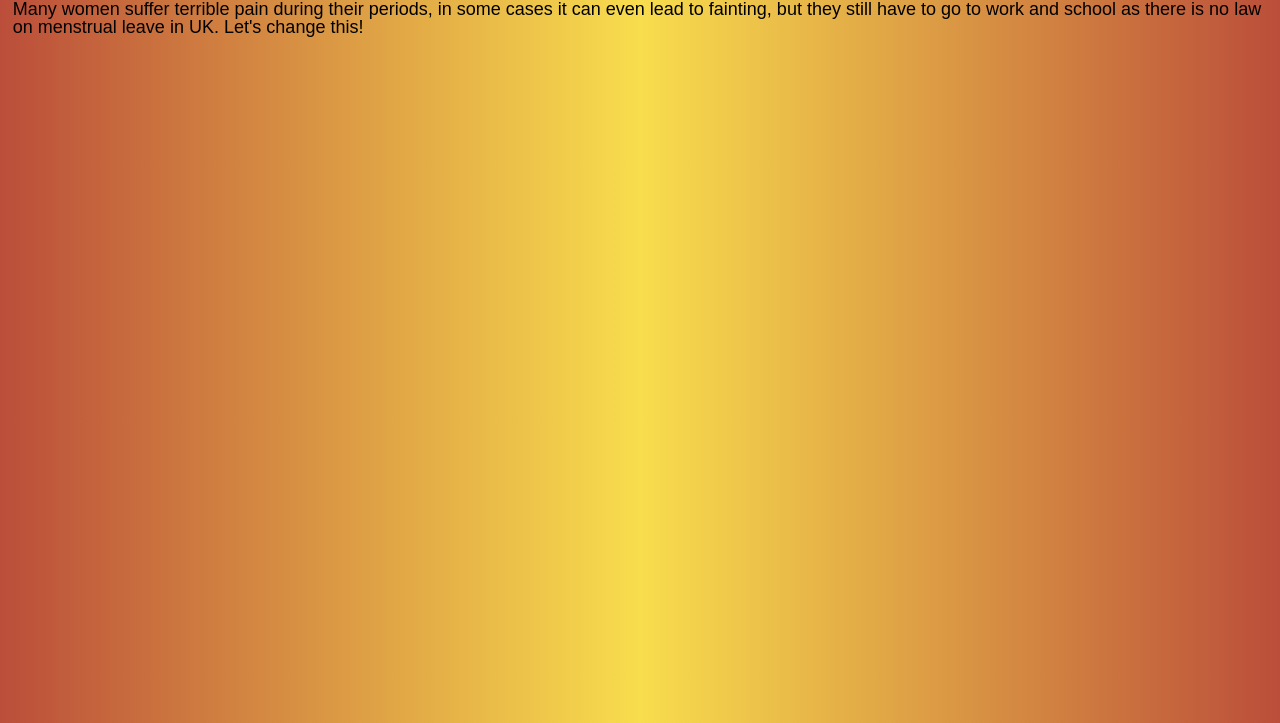
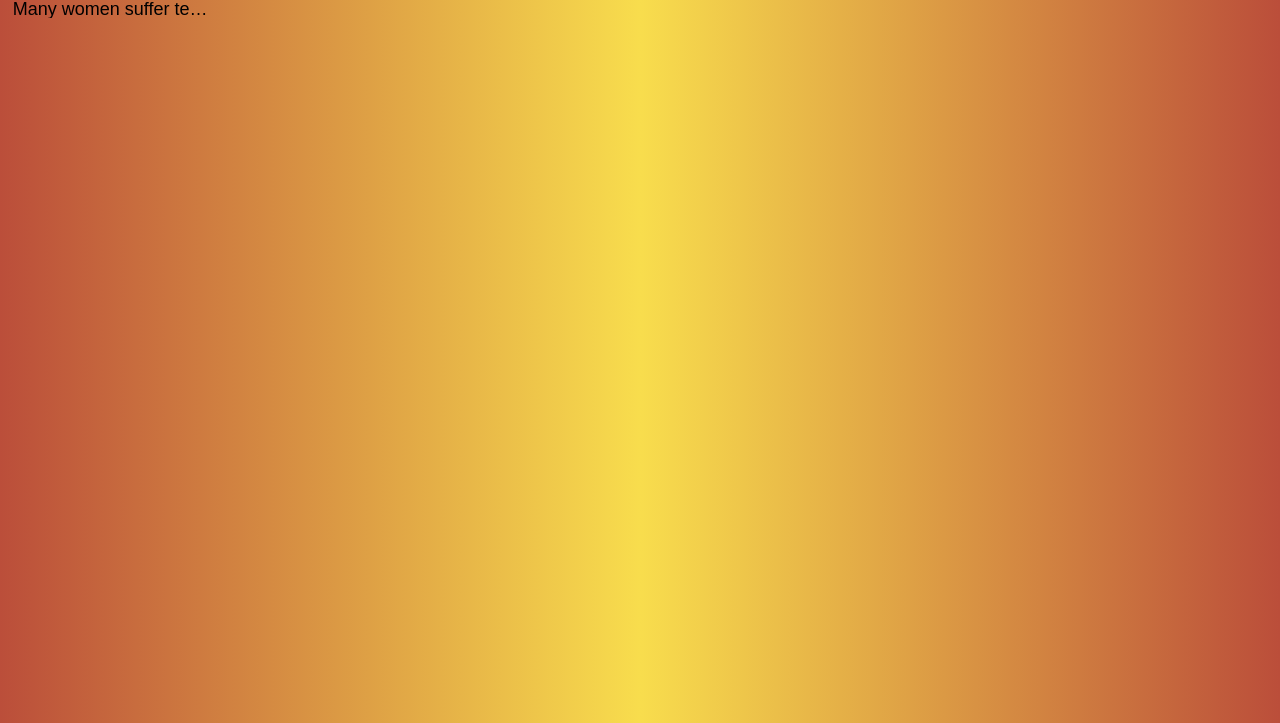
Before and after one commit to LikaxJimin/Period., a plain HTML site: page index.html in a window 1280 px wide. Shown: the part 90-813 px from the top of the page. Drawn offline with nearby package versions, Linux system fonts and the light colour scheme.

Commit message:
Update style.css

```diff
--- a/styles/style.css
+++ b/styles/style.css
@@ -31,7 +31,11 @@ p{
     color: rgb(0, 0, 0);
     font-family: Arial, Helvetica, sans-serif;
     margin: 1%;
-    font-size: 18px
+    font-size: 18px;
+    white-space: nowrap;
+    overflow: hidden;
+    text-overflow: ellipsis;
+    max-width: 200px;
 
 
 }
```
